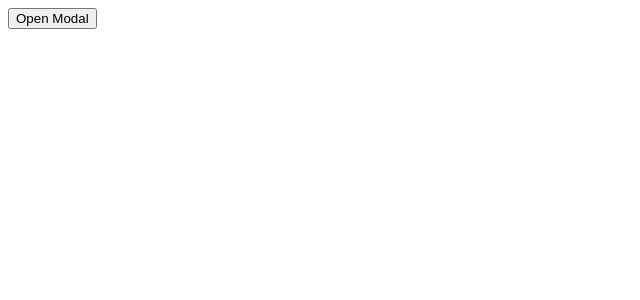
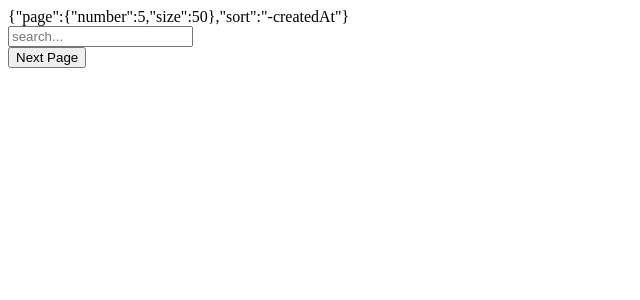
Before and after one commit to juniorencode/_playground, a React (Vite) app in the folder ReactCustomHooks/: page / in a window 1280 px wide. Shown: the top 300 px of the page, without its empty margins (0-640 px from the left). Built offline with nearby package versions, Linux system fonts and the light colour scheme.

Commit message:
feat: useFilter

```diff
--- a/ReactCustomHooks/src/App.jsx
+++ b/ReactCustomHooks/src/App.jsx
@@ -1,17 +1,20 @@
-import { useOverlay } from './hooks/useOverlay.hook';
+import { useFilter } from './hooks/useFilter.hook';
 
 function App() {
-  const {
-    register: { domRef, isVisible },
-    showOverlay
-  } = useOverlay();
+  const { filter, setPage, setSearch } = useFilter({ page: { number: 5 } });
 
   return (
     <>
-      <button onClick={showOverlay}>Open Modal</button>
-      <div ref={domRef} style={!isVisible ? { display: 'none' } : {}}>
-        <h1>Hello World!</h1>
+      <div>{JSON.stringify(filter)}</div>
+      <div>
+        <input
+          type="text"
+          placeholder="search..."
+          value={filter.search || ''}
+          onChange={e => setSearch(e.target.value)}
+        />
       </div>
+      <button onClick={() => setPage(filter.page.number + 1)}>Next Page</button>
     </>
   );
 }
--- /dev/null
+++ b/ReactCustomHooks/src/hooks/useFilter.hook.jsx
@@ -0,0 +1,46 @@
+import { useState } from 'react';
+
+const mergeObjectDeep = (target, source) => {
+  for (const key in source) {
+    if (source[key] instanceof Object && key in target) {
+      Object.assign(source[key], mergeObjectDeep(target[key], source[key]));
+    }
+  }
+
+  Object.assign(target || {}, source);
+  return target;
+};
+
+const useFilter = (initialFilter = {}) => {
+  const defaultFilter = {
+    page: { number: 1, size: 50 },
+    sort: '-createdAt'
+  };
+
+  const combineFilter = mergeObjectDeep(defaultFilter, initialFilter);
+  const [filter, setFilter] = useState(combineFilter);
+
+  const setDate = (start, end) => {
+    setFilter({ ...filter, start, end });
+  };
+
+  const setPage = page => {
+    setFilter({ ...filter, page: { ...filter.page, number: page } });
+  };
+
+  const setSearch = search => {
+    setFilter({ ...filter, search });
+  };
+
+  const setSort = sort => {
+    setFilter({ ...filter, sort });
+  };
+
+  const setReset = () => {
+    setFilter(combineFilter);
+  };
+
+  return { filter, setSort, setDate, setPage, setSearch, setReset, setFilter };
+};
+
+export { useFilter };
```
